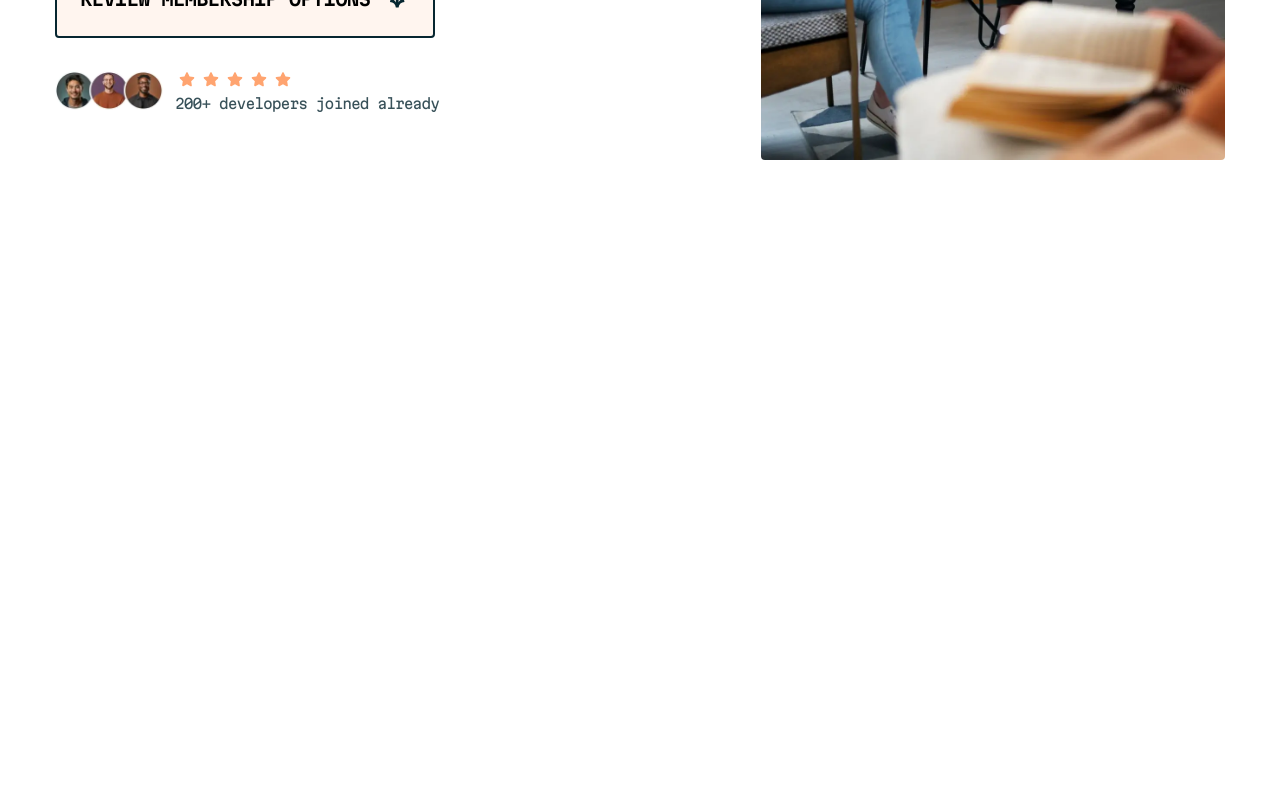
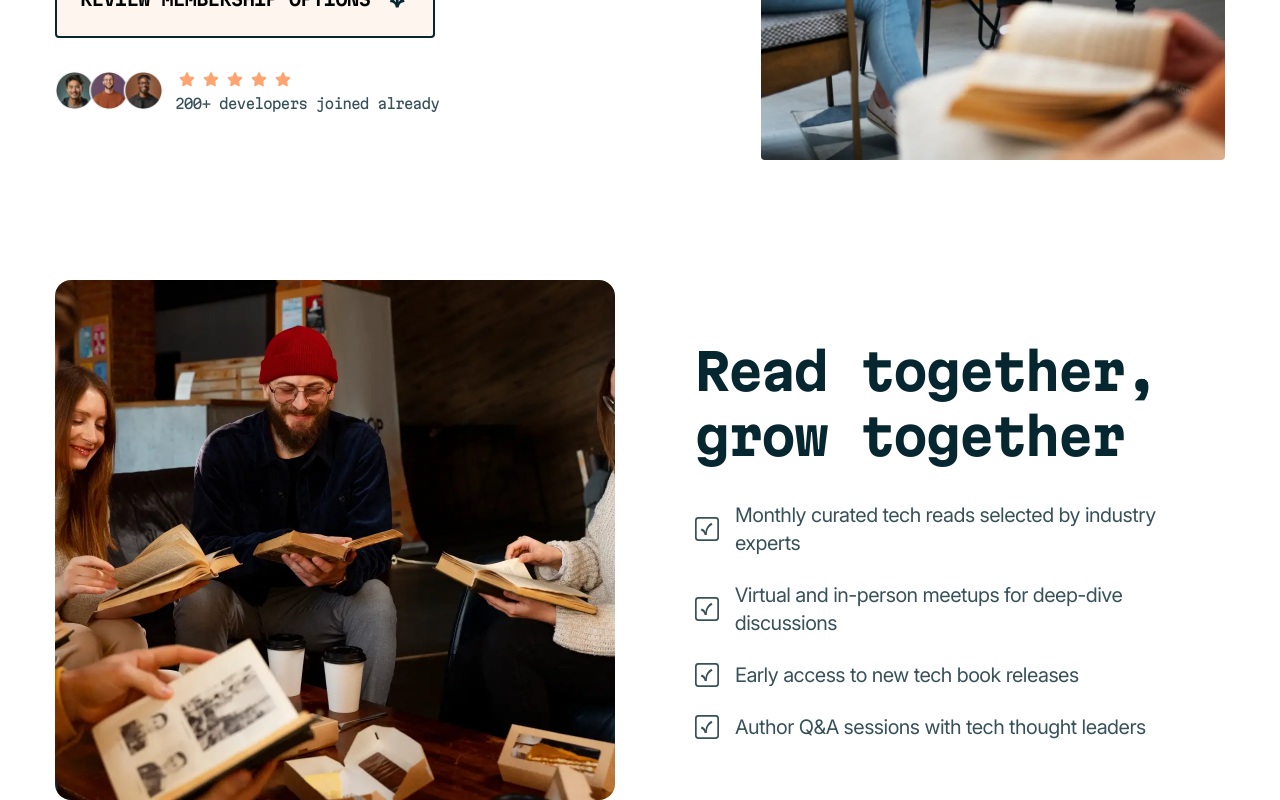
Before and after one commit to phwnganh/tech-book-club-landing-page, a React (Vite) app: page / in a window 1280 px wide. Shown: the part 433-1233 px from the top of the page. Before the commit the page ends 800 px from the top, so only its background shows below. Built offline with nearby package versions, Linux system fonts and the light colour scheme.

Commit message:
feat: done membership journey section ui

```diff
--- a/src/components/MembershipJourneySection.jsx
+++ b/src/components/MembershipJourneySection.jsx
@@ -1,8 +1,46 @@
+import ReadTogetherImage from '../assets/images/image-read-together-desktop.webp'
+import CheckIcon from '../assets/images/icon-check.svg'
+const MembershipJourneySection = () => {
+    const MEMBERSHIP_JOURNEY_ITEMS = [
+        {
+            key: 1,
+            label: 'Monthly curated tech reads selected by industry experts'
+        },
+        {
+            key: 2,
+            label: 'Virtual and in-person meetups for deep-dive discussions'
+        },
+        {
+            key: 3,
+            label: 'Early access to new tech book releases'
+        },
+        {
+            key: 4,
+            label: 'Author Q&A sessions with tech thought leaders'
+        }
+    ]
+    return (
+        <section className={"max-w-292.5 mx-auto mt-30"}>
+            <div className={"flex flex-col sm:flex-row items-center gap-1000"}>
+                <div className={"flex items-center justify-center max-w-140"}>
+                    <img src={ReadTogetherImage} alt="ReadTogether" className={"rounded-16"}/>
+                </div>
+                <div className={"flex flex-col gap-400"}>
+                    <h2 className={"font-preset-2-font-weight font-preset-text-2-font-family text-preset-2-mobile-font-size sm:text-preset-2-font-size leading-preset-2-line-height tracking-preset-2-letter-spacing text-neutral-900"}>Read together,
+                        grow together</h2>
+                    <div className={"flex flex-col gap-6"}>
+                        {MEMBERSHIP_JOURNEY_ITEMS.map((item, index) => (
+                            <div className={"flex items-center gap-4"}>
+                                <div className={"flex justify-center items-center w-6 h-4"}>
+                                    <img src={CheckIcon} alt="check-icon"/>
+                                </div>
+                                <p className={"text-neutral-700 text-preset-5-font-size font-preset-5-font-family font-preset-5-mobile-font-weight sm:font-normal leading-preset-5-line-height tracking-preset-5-letter-spacing"}>{item.label}</p>
+                            </div>
+                        ))}
 
-const MembershipJourneySection = () => {
-    return (
-        <section>
-
+                    </div>
+                </div>
+            </div>
         </section>
     );
 };
```
